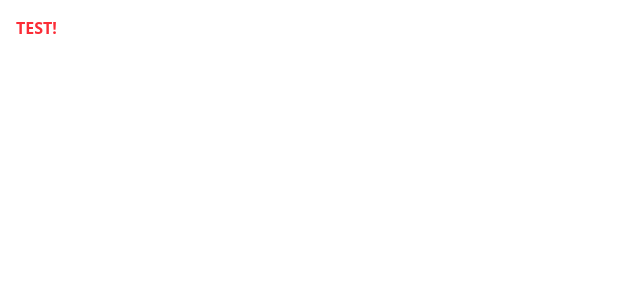
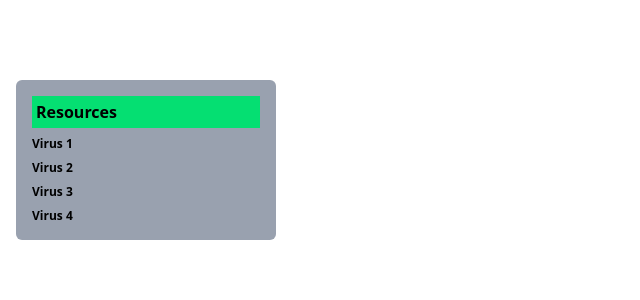
Before and after one commit to FuseBucks/incremental-game, a Next.js app: page / in a window 1280 px wide. Shown: the top 300 px of the page, without its empty margins (0-640 px from the left). Built offline with nearby package versions, Linux system fonts and the light colour scheme.

Commit message:
chore: draft resources

```diff
--- a/src/app/components/Test.tsx
+++ b/src/app/components/Test.tsx
@@ -2,7 +2,7 @@ import React from "react";
 
 export function Test() {
   return (
-    <p className="rounded-lg bg-white p-4 font-bold text-red-500 hover:bg-gray-400">
+    <p className="rounded- bg-white p-4 font-bold text-red-500 hover:bg-gray-400">
       TEST!
     </p>
   );
--- /dev/null
+++ b/src/app/components/resources.tsx
@@ -0,0 +1,15 @@
+import React from "react";
+
+export function Resources() {
+  return (
+    <div className="absolute top-20 ml-4 h-auto w-65 rounded-md bg-gray-400 p-4 font-bold text-black">
+      <div className="m-0 bg-green-400 p-1">Resources</div>
+      <div className="mt-2 flex flex-col gap-2 text-xs">
+        <p>Virus 1</p>
+        <p>Virus 2</p>
+        <p>Virus 3</p>
+        <p>Virus 4</p>
+      </div>
+    </div>
+  );
+}
--- a/src/app/page.tsx
+++ b/src/app/page.tsx
@@ -1,5 +1,11 @@
-import { Test } from "./components/Test";
+import { Resources } from "./components/resources";
+// import { Test } from "./components/Test";
 
 export default function Home() {
-  return <Test />;
+  return (
+    <>
+      <Resources />
+      {/* <Test /> */}
+    </>
+  );
 }
```
